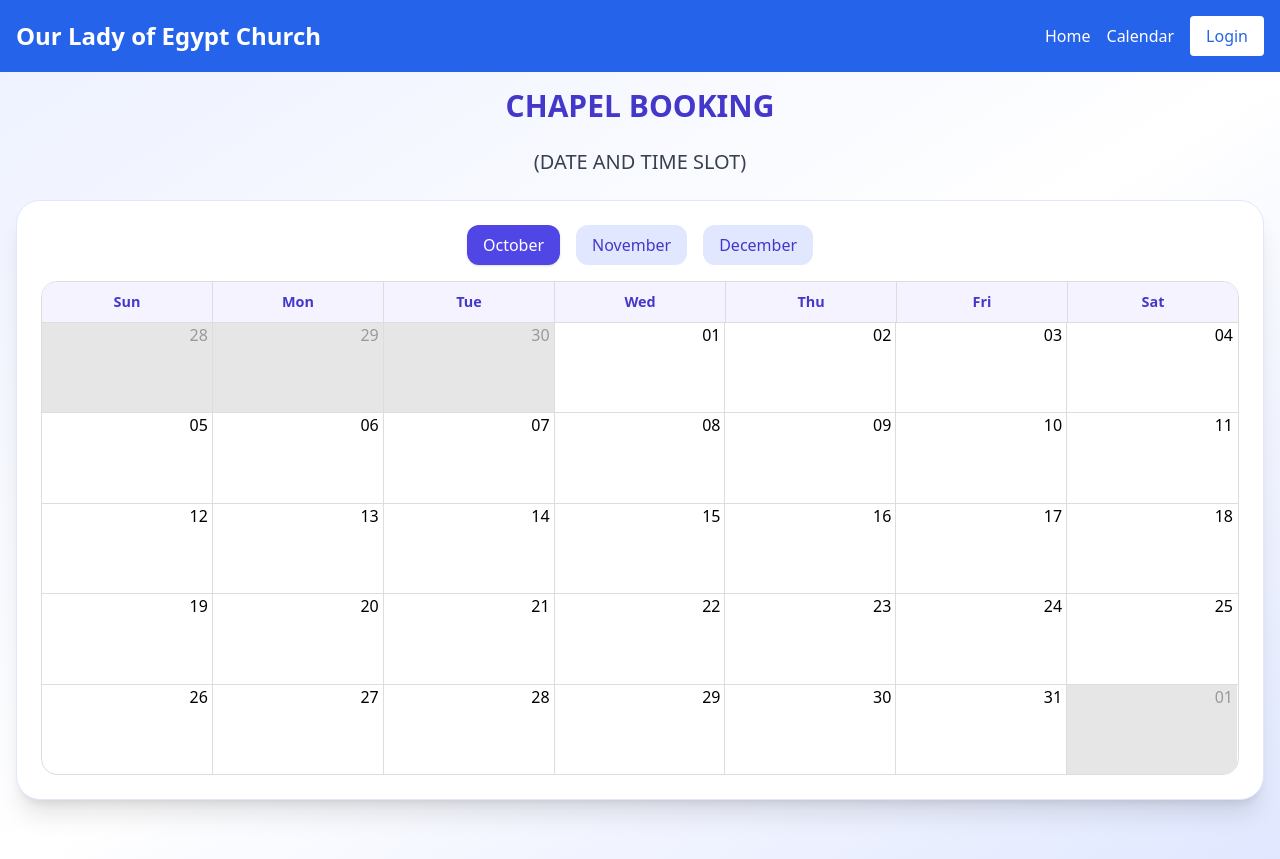
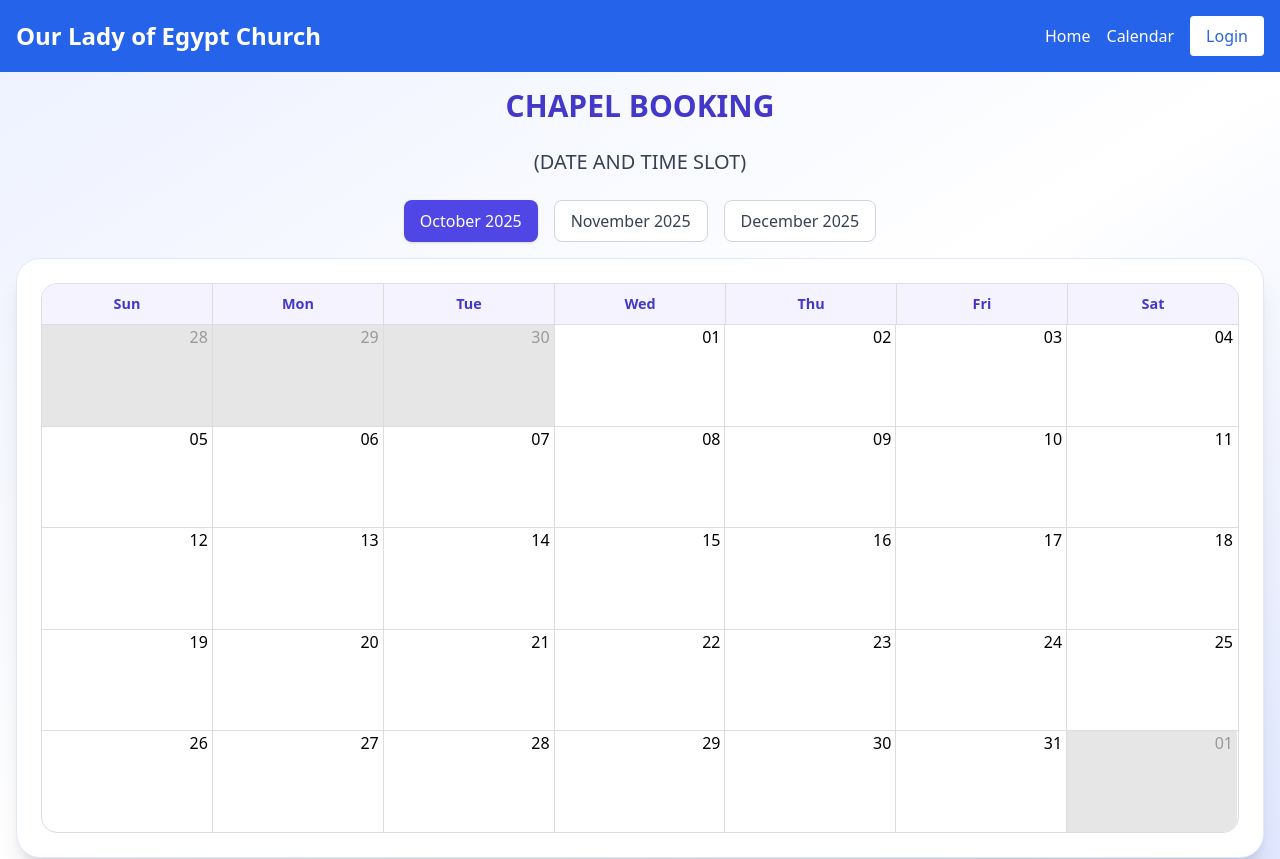
Before and after one commit to ArdenDiago/Chapel_Management_System, a Next.js app: page /calendar in a window 1280 px wide. Shown: the top 859 px of the page. Built offline with nearby package versions, Linux system fonts and the light colour scheme; no server answers.

Commit message:
made changes to the calander made a common component so that every place it could be accessed

```diff
--- a/src/app/calendar/page.tsx
+++ b/src/app/calendar/page.tsx
@@ -1,210 +1,18 @@
 'use client';
 
-import { useEffect, useState } from 'react';
-import { Calendar, momentLocalizer, Views } from 'react-big-calendar';
-import moment from 'moment';
-import 'react-big-calendar/lib/css/react-big-calendar.css';
 import NavBar from '../components/NavBar';
 import Footer from '../components/Footer';
-
-const localizer = momentLocalizer(moment);
-
-type Booking = {
-  _id: string;
-  fullName?: string;
-  name?: string;
-  email?: string;
-  mobileNo?: string;
-  representation?: string;
-  parishAssociation?: string;
-  communityZone?: string;
-  timeSlot: string;
-  date: string;
-};
-
-type CalendarEvent = {
-  id: string;
-  title: string;
-  start: Date;
-  end: Date;
-  resource: Booking;
-};
-
-// 👇 custom toolbar with month buttons
-function CustomToolbar({ date, onNavigate }: any) {
-  const year = moment(date).year();
-  const allowedMonths = [9, 10, 11]; // Oct–Dec (0-indexed)
-
-  return (
-    <div className="flex items-center justify-center gap-4 mb-4">
-      {allowedMonths.map((month) => {
-        const monthName = moment().month(month).format('MMMM');
-        const isActive = moment(date).month() === month;
-
-        return (
-          <button
-            key={month}
-            onClick={() => onNavigate('DATE', new Date(year, month, 1))}
-            className={`px-4 py-2 rounded-xl font-medium transition ${
-              isActive
-                ? 'bg-indigo-600 text-white shadow'
-                : 'bg-indigo-100 text-indigo-700 hover:bg-indigo-200'
-            }`}
-          >
-            {monthName}
-          </button>
-        );
-      })}
-    </div>
-  );
-}
+import Calander from '../components/Calander';
 
 export default function CalendarPage() {
-  const [events, setEvents] = useState<CalendarEvent[]>([]);
-  const [selectedBooking, setSelectedBooking] = useState<Booking | null>(null);
-
-  const currentYear = moment().year();
-  const allowedMonths = [9, 10, 11]; // Oct–Dec (0-based)
-
-  useEffect(() => {
-    const fetchBookings = async () => {
-      try {
-        const res = await fetch('/api/calendar');
-        const data = await res.json();
-
-        if (data.success && Array.isArray(data.data)) {
-          const mapped: CalendarEvent[] = (data.data as Booking[])
-            .map((booking) => {
-              const [startTimeRaw, endTimeRaw] = (booking.timeSlot || "")
-                .split(" - ")
-                .map((s) => s?.trim() || "");
-
-              let start: Date;
-              let end: Date;
-
-              if (startTimeRaw && endTimeRaw) {
-                start = moment(
-                  `${booking.date} ${startTimeRaw}`,
-                  "YYYY-MM-DD h:mma"
-                ).toDate();
-                end = moment(
-                  `${booking.date} ${endTimeRaw}`,
-                  "YYYY-MM-DD h:mma"
-                ).toDate();
-              } else {
-                start = moment(booking.date, "YYYY-MM-DD").startOf("day").toDate();
-                end = moment(booking.date, "YYYY-MM-DD").endOf("day").toDate();
-              }
-
-              return {
-                id: booking._id,
-                title: booking.fullName || booking.name || "Booking",
-                start,
-                end,
-                resource: booking,
-              };
-            })
-            .filter((event) => {
-              const eventMoment = moment(event.start);
-              return (
-                eventMoment.year() === currentYear &&
-                allowedMonths.includes(eventMoment.month()) &&
-                eventMoment.isSameOrAfter(moment().startOf("month"))
-              );
-            });
-
-          setEvents(mapped);
-        } else {
-          console.warn("No bookings returned or unexpected format", data);
-        }
-      } catch (err) {
-        console.error("❌ Error fetching bookings:", err);
-      }
-    };
-
-    fetchBookings();
-  }, []);
-
-  const firstValidMonth = allowedMonths.find((m) => m >= moment().month());
-  const defaultDate =
-    firstValidMonth !== undefined
-      ? new Date(currentYear, firstValidMonth, 1)
-      : new Date(currentYear, 9, 1);
-
-  const minDate = new Date(currentYear, 9, 1);   // Oct 1
-  const maxDate = new Date(currentYear, 11, 31); // Dec 31
-
   return (
     <>
       <NavBar />
 
-      <div className="p-4 min-h-screen bg-gradient-to-br from-indigo-50 via-white to-indigo-100">
-        <h1 className="text-3xl font-extrabold mb-6 text-center text-indigo-700">
-          CHAPEL BOOKING
-        </h1>
-        <p className="text-lg md:text-xl text-center text-gray-700 mb-6">
-          (DATE AND TIME SLOT)
-        </p>
-
-        <div className="bg-white rounded-3xl shadow-xl p-4 md:p-6 border border-indigo-100">
-          <div className="overflow-x-auto">
-            <Calendar
-              localizer={localizer}
-              events={events}
-              startAccessor="start"
-              endAccessor="end"
-              style={{ height: 550 }}
-              views={['month', 'week', 'day']}
-              popup
-              className="text-sm md:text-base custom-calendar"
-              onSelectEvent={(event) => setSelectedBooking(event.resource)}
-              defaultDate={defaultDate}
-              min={minDate}
-              max={maxDate}
-              components={{
-                toolbar: CustomToolbar, // 👈 custom toolbar here
-              }}
-            />
-          </div>
-        </div>
-
-        {selectedBooking && (
-          <div className="mt-8 max-w-xl mx-auto p-6 rounded-2xl shadow-lg bg-white border-l-4 border-indigo-500">
-            <h2 className="text-2xl font-semibold text-indigo-700 mb-3">
-              {selectedBooking.fullName || selectedBooking.name}
-            </h2>
-            <p className="text-gray-700 mb-1">
-              <span className="font-medium">📅</span> {selectedBooking.date}
-            </p>
-            <p className="text-gray-700 mb-1">
-              <span className="font-medium">⏰</span> {selectedBooking.timeSlot}
-            </p>
-            {selectedBooking.parishAssociation && (
-              <p className="text-gray-700">
-                <span className="font-medium">⛪</span>{" "}
-                {selectedBooking.parishAssociation}
-              </p>
-            )}
-          </div>
-        )}
-      </div>
+      <Calander />
 
       <Footer />
 
-      <style jsx global>{`
-        .custom-calendar .rbc-month-view { border-radius: 1rem; overflow: hidden; }
-        .custom-calendar .rbc-event {
-          background-color: #6366f1 !important;
-          border-radius: 8px;
-          padding: 2px 6px;
-          font-weight: 500;
-          font-size: 0.85rem;
-        }
-        .custom-calendar .rbc-event:hover { background-color: #4338ca !important; }
-        .custom-calendar .rbc-today { background-color: #eef2ff !important; }
-        .custom-calendar .rbc-selected { background-color: #c7d2fe !important; }
-        .custom-calendar .rbc-header { background: #f5f3ff; color: #4338ca; font-weight: 600; padding: 8px; }
-      `}</style>
     </>
   );
 }
--- a/src/app/ifram/page.tsx
+++ b/src/app/components/Calander.tsx
@@ -1,7 +1,7 @@
 'use client';
 
 import { useEffect, useState } from 'react';
-import { Calendar, momentLocalizer, Event as RBCEvent } from 'react-big-calendar';
+import { Calendar, momentLocalizer, Event as RBCEvent, View } from 'react-big-calendar';
 import moment from 'moment';
 import 'react-big-calendar/lib/css/react-big-calendar.css';
 
@@ -25,9 +25,18 @@ type BookingEvent = RBCEvent & {
   resource: Booking;
 };
 
-export default function CalendarPage() {
+export default function Calander() {
   const [events, setEvents] = useState<BookingEvent[]>([]);
   const [selectedBooking, setSelectedBooking] = useState<Booking | null>(null);
+  const [currentMonth, setCurrentMonth] = useState<Date>(new Date(2025, 9, 1)); // October 2025 start
+  const [currentView, setCurrentView] = useState<View>('month');
+
+  // Allowed months: Oct, Nov, Dec 2025
+  const allowedMonths = [
+    new Date(2025, 9, 1),  // October
+    new Date(2025, 10, 1), // November
+    new Date(2025, 11, 1), // December
+  ];
 
   useEffect(() => {
     const fetchBookings = async () => {
@@ -45,15 +54,8 @@ export default function CalendarPage() {
             let end: Date;
 
             if (startTimeRaw && endTimeRaw) {
-              start = moment(
-                `${booking.date} ${startTimeRaw}`,
-                "YYYY-MM-DD h:mma"
-              ).toDate();
-
-              end = moment(
-                `${booking.date} ${endTimeRaw}`,
-                "YYYY-MM-DD h:mma"
-              ).toDate();
+              start = moment(`${booking.date} ${startTimeRaw}`, "YYYY-MM-DD h:mma").toDate();
+              end = moment(`${booking.date} ${endTimeRaw}`, "YYYY-MM-DD h:mma").toDate();
             } else {
               start = moment(booking.date, "YYYY-MM-DD").startOf("day").toDate();
               end = moment(booking.date, "YYYY-MM-DD").endOf("day").toDate();
@@ -80,13 +82,40 @@ export default function CalendarPage() {
     fetchBookings();
   }, []);
 
+  // Auto-remove past months
+  useEffect(() => {
+    const now = new Date();
+    const validMonths = allowedMonths.filter(month => month >= new Date(now.getFullYear(), now.getMonth(), 1));
+    if (validMonths.length > 0 && currentMonth < validMonths[0]) {
+      setCurrentMonth(validMonths[0]);
+    }
+  }, [currentMonth]);
+
   return (
     <>
       <div className="p-4 min-h-screen bg-gradient-to-br from-indigo-50 via-white to-indigo-100">
-        <h1 className="text-3xl font-extrabold mb-6 text-center text-indigo-700">CHAPEL BOOKING </h1>
+        <h1 className="text-3xl font-extrabold mb-6 text-center text-indigo-700">CHAPEL BOOKING</h1>
         <p className="text-lg md:text-xl text-center text-gray-700 mb-6">
           (DATE AND TIME SLOT)
         </p>
+
+        {/* Month Tabs */}
+        <div className="flex justify-center space-x-4 mb-4">
+          {allowedMonths
+            .filter(month => month >= new Date(new Date().getFullYear(), new Date().getMonth(), 1)) // hide past months
+            .map((month, idx) => (
+              <button
+                key={idx}
+                onClick={() => setCurrentMonth(month)}
+                className={`px-4 py-2 rounded-lg font-medium transition ${moment(currentMonth).isSame(month, 'month')
+                    ? 'bg-indigo-600 text-white shadow'
+                    : 'bg-white border border-gray-300 text-gray-700 hover:bg-indigo-100'
+                  }`}
+              >
+                {moment(month).format("MMMM YYYY")}
+              </button>
+            ))}
+        </div>
 
         <div className="bg-white rounded-3xl shadow-xl p-4 md:p-6 border border-indigo-100">
           <div className="overflow-x-auto">
@@ -100,19 +129,21 @@ export default function CalendarPage() {
               popup
               className="text-sm md:text-base custom-calendar"
               onSelectEvent={(event) => setSelectedBooking(event.resource)}
-              defaultDate={new Date(2025, 8, 28)}
+              date={currentMonth}
+              view={currentView}
+              onView={(view) => setCurrentView(view)}
+              onNavigate={() => { }} // disable built-in navigation
             />
           </div>
         </div>
 
         {selectedBooking && (
           <div className="mt-8 max-w-xl mx-auto p-6 rounded-2xl shadow-lg bg-white border-l-4 border-indigo-500">
-            <h2 className="text-2xl font-semibold text-indigo-700 mb-3">{selectedBooking.fullName || selectedBooking.name}</h2>
+            <h2 className="text-2xl font-semibold text-indigo-700 mb-3">
+              {selectedBooking.fullName || selectedBooking.name}
+            </h2>
             <p className="text-gray-700 mb-1"><span className="font-medium">📅</span> {selectedBooking.date}</p>
             <p className="text-gray-700 mb-1"><span className="font-medium">⏰</span> {selectedBooking.timeSlot}</p>
-            {selectedBooking.email && <p className="text-gray-700 mb-1"><span className="font-medium">✉️</span> {selectedBooking.email}</p>}
-            {selectedBooking.mobileNo && <p className="text-gray-700 mb-1"><span className="font-medium">📞</span> {selectedBooking.mobileNo}</p>}
-            {selectedBooking.parishAssociation && <p className="text-gray-700"><span className="font-medium">⛪</span> {selectedBooking.parishAssociation}</p>}
           </div>
         )}
       </div>
@@ -130,12 +161,7 @@ export default function CalendarPage() {
         .custom-calendar .rbc-today { background-color: #eef2ff !important; }
         .custom-calendar .rbc-selected { background-color: #c7d2fe !important; }
         .custom-calendar .rbc-header { background: #f5f3ff; color: #4338ca; font-weight: 600; padding: 8px; }
-        .custom-calendar .rbc-toolbar button {
-          border-radius: 8px; padding: 6px 12px; margin: 0 4px;
-          background: #f3f4f6; border: 1px solid #e5e7eb; transition: all .2s;
-        }
-        .custom-calendar .rbc-toolbar button:hover { background: #6366f1; color: white; }
-        .custom-calendar .rbc-toolbar-label { font-size: 1.1rem; font-weight: 600; color: #4338ca; }
+        .custom-calendar .rbc-toolbar { display: none; } /* hide default toolbar */
       `}</style>
     </>
   );
```
Also changed, not shown: src/app/page.tsx (+5 -8 lines).
